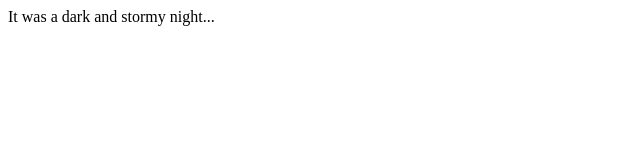
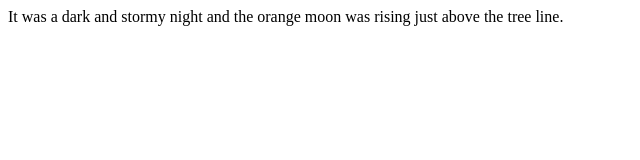
Before and after one commit to Kiearea/fireside-story, a plain HTML site: page index.html in a window 1280 px wide. Shown: the whole page, without its empty margins (0-640 px from the left). Drawn offline with Linux system fonts and the light colour scheme.

Commit message:
added second line of story

```diff
--- a/index.html
+++ b/index.html
@@ -1,5 +1,5 @@
 <html>
   <body>
-    <p>It was a dark and stormy night...</p>
+    <p>It was a dark and stormy night and the orange moon was rising just above the tree line.</p>
   </body>
 </html>
```
